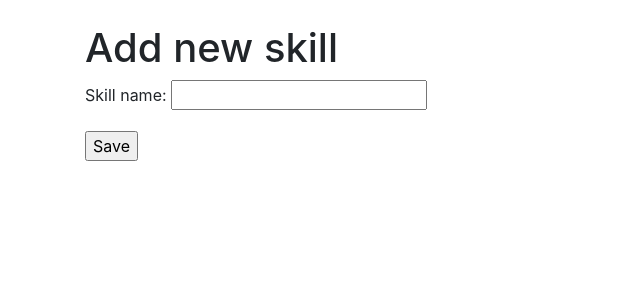
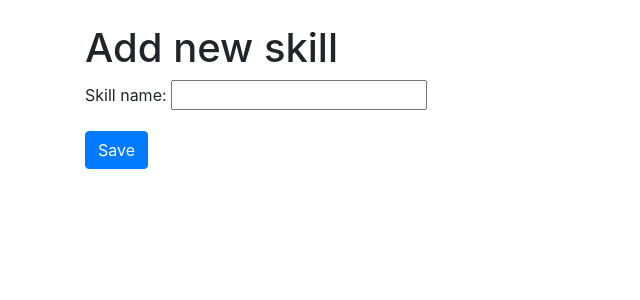
Before and after one commit to ComNets-Bremen/easyCCS, a Django app: page /content/create/skill in a window 1280 px wide. Shown: the part 56-356 px from the top of the page, without its empty margins (0-640 px from the left). Run offline with Django 3.2, Linux system fonts and the light colour scheme; the visitor is signed in with stand-in values (Sample User, id 1); some libraries are stand-ins or nearby versions.

Commit message:
Add bootstrap-select, nicer submit button

```diff
--- a/easyCCS/content/templates/content/generic_confirm_delete.html
+++ b/easyCCS/content/templates/content/generic_confirm_delete.html
@@ -6,7 +6,7 @@
 
 <form method="post">{% csrf_token %}
     <p>Are you sure you want to delete "{{ object }}"?</p>
-    <input type="submit" value="Confirm">
+    <input type="submit" value="Confirm" class="btn btn-primary">
 </form>
 
 {% endblock %}
--- a/easyCCS/content/templates/content/generic_form.html
+++ b/easyCCS/content/templates/content/generic_form.html
@@ -1,4 +1,9 @@
 {% extends "base_generic.html" %}
+
+{% block add_head%}
+    <link rel="stylesheet" href="http://cdn.jsdelivr.net/npm/bootstrap-select@1.13.14/dist/css/bootstrap-select.min.css">
+    <script src="http://cdn.jsdelivr.net/npm/bootstrap-select@1.13.14/dist/js/bootstrap-select.min.js"></script>
+{% endblock %}
 
 {% block content %}
 
@@ -6,7 +11,7 @@
 
 <form method="post">{% csrf_token %}
     {{ form.as_p }}
-    <input type="submit" value="Save">
+    <input type="submit" value="Save" class="btn btn-primary">
 </form>
 
 {% endblock %}
```
